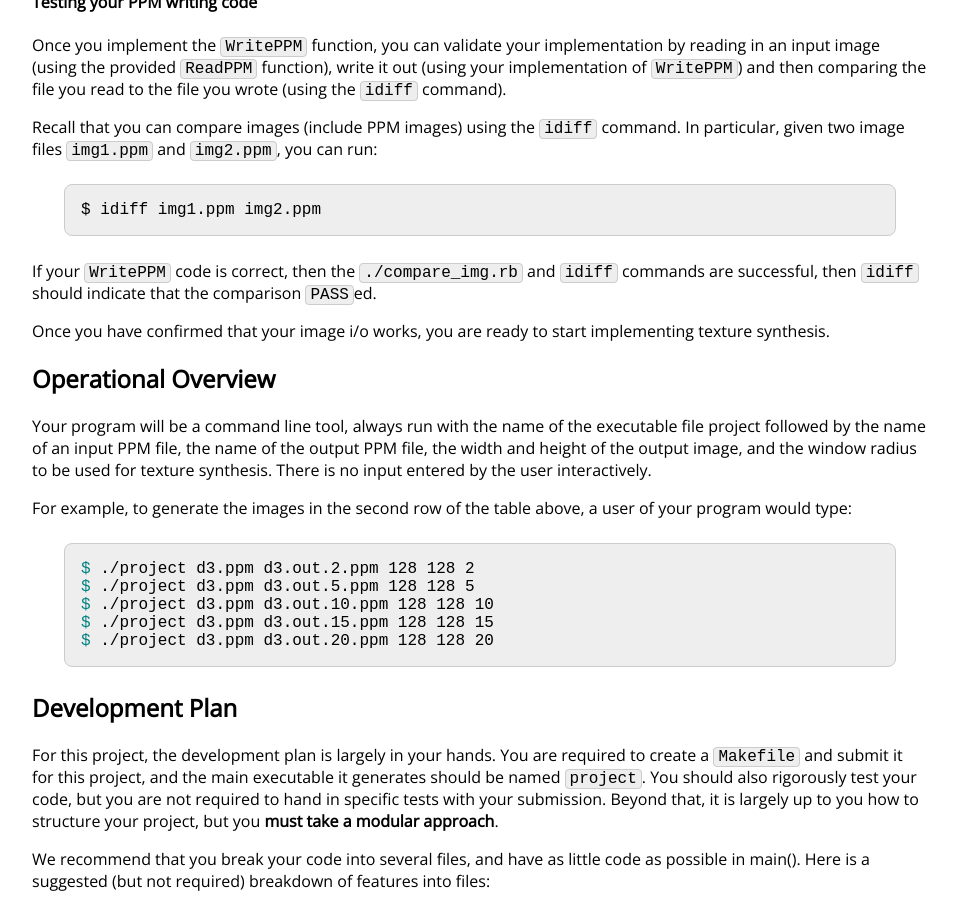
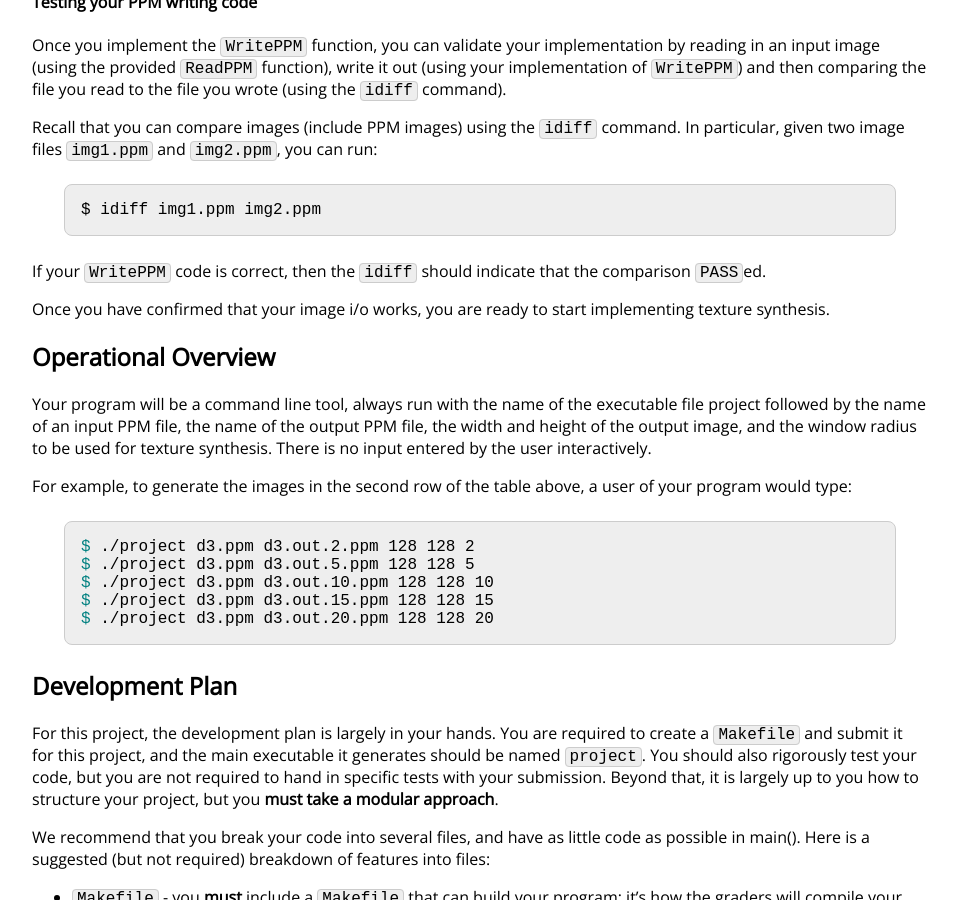
Before and after one commit to jhu-ip/cs220-s22, a Jekyll site: the page built from assign/midterm.md, in a window 1280 px wide and 900 px high, scrolled down 4826 px. Shown: the whole window, without its empty margins (160-1117 px from the left). Built offline with Jekyll 4.4.1, drawn with Linux system fonts in a browser that asks for light colours; some web fonts are replaced.

Commit message:
Update midterm.md

````diff
--- a/assign/midterm.md
+++ b/assign/midterm.md
@@ -135,7 +135,7 @@ Recall that you can compare images (include PPM images) using the `idiff` comman
 ```
 $ idiff img1.ppm img2.ppm
 ```
-If your `WritePPM` code is correct, then the `./compare_img.rb` and `idiff` commands are successful, then `idiff` should indicate that the comparison `PASS`ed.
+If your `WritePPM` code is correct, then the `idiff` should indicate that the comparison `PASS`ed.
 
 Once you have confirmed that your image i/o works, you are ready to start implementing texture synthesis.
 
````
